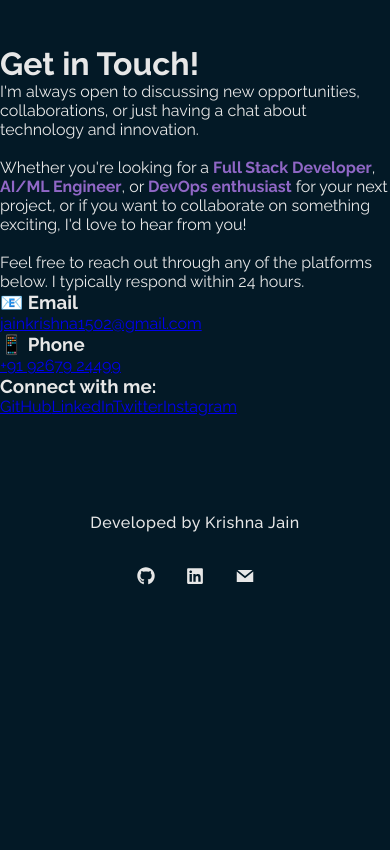
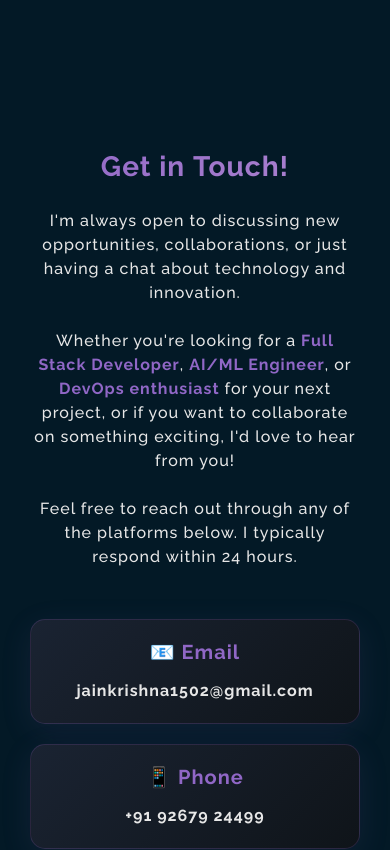
Before and after one commit to KRISHNA-JAIN15/Portfolio, a React (Create React App) app: page /About in a window 390 px wide. Shown: the part 6080-6930 px from the top of the page. Before the commit the page ends 6696 px from the top, so only its background shows below. Built offline with nearby package versions, Linux system fonts and the light colour scheme.

Commit message:
Refactor Contact component for better structure
Updated the Contact component layout and content to improve structure and readability.

```diff
--- a/src/Components/Contact.js
+++ b/src/Components/Contact.js
@@ -2,57 +2,63 @@ import React from "react";
 
 const Contact = () => {
   return (
-    <div className="min-h-screen flex justify-center items-start bg-gray-50 py-12">
-      <div className="max-w-3xl w-full px-6">
-        <h1 className="text-4xl font-bold mb-6">
-          Get in <span className="text-blue-600">Touch</span>!
+    <>
+      <div className="ContactPage">
+        <div className="ContactText">
+          <h1 className="ContactTextHeading">
+            Get in <b>Touch</b>!
           </h1>
-
-        <p className="text-lg text-gray-700 leading-relaxed text-justify mb-10">
+          <p>
             I'm always open to discussing new opportunities, collaborations, or
             just having a chat about technology and innovation.
             <br />
             <br />
-          Whether you're looking for a{" "}
-          <b>Full Stack Developer</b>, <b>AI/ML Engineer</b>, or{" "}
-          <b>DevOps enthusiast</b> for your next project, or if you want to
-          collaborate on something exciting, I'd love to hear from you!
+            Whether you're looking for a <b>Full Stack Developer</b>,{" "}
+            <b>AI/ML Engineer</b>, or <b>DevOps enthusiast</b> for your next
+            project, or if you want to collaborate on something exciting, I'd
+            love to hear from you!
             <br />
             <br />
             Feel free to reach out through any of the platforms below. I
             typically respond within 24 hours.
           </p>
 
-        <div className="grid md:grid-cols-2 gap-8 mb-12">
-          <div>
-            <h3 className="text-xl font-semibold mb-2">📧 Email</h3>
+          <div className="ContactDetails">
+            <div className="ContactItem">
+              <h3>📧 Email</h3>
+              <p>
                 <a
                   href="mailto:jainkrishna1502@gmail.com"
-              className="text-blue-600 hover:underline"
+                  target="_blank"
+                  rel="noopener noreferrer"
                 >
                   jainkrishna1502@gmail.com
                 </a>
+              </p>
             </div>
 
-          <div>
-            <h3 className="text-xl font-semibold mb-2">📱 Phone</h3>
+            <div className="ContactItem">
+              <h3>📱 Phone</h3>
+              <p>
                 <a
                   href="tel:+919267924499"
-              className="text-blue-600 hover:underline"
+                  target="_blank"
+                  rel="noopener noreferrer"
                 >
                   +91 92679 24499
                 </a>
+              </p>
             </div>
           </div>
 
-        <div>
-          <h3 className="text-xl font-semibold mb-4">Connect with me:</h3>
-          <div className="flex flex-wrap gap-4">
+          <div className="SocialLinks">
+            <h3>Connect with me:</h3>
+            <div className="SocialButtons">
               <a
                 href="https://github.com/KRISHNA-JAIN15"
                 target="_blank"
                 rel="noopener noreferrer"
-              className="px-5 py-2 rounded-full bg-gray-800 text-white hover:bg-gray-900 transition"
+                className="SocialButton"
               >
                 GitHub
               </a>
@@ -60,7 +66,7 @@ const Contact = () => {
                 href="https://linkedin.com/in/krishna-jain"
                 target="_blank"
                 rel="noopener noreferrer"
-              className="px-5 py-2 rounded-full bg-blue-600 text-white hover:bg-blue-700 transition"
+                className="SocialButton"
               >
                 LinkedIn
               </a>
@@ -68,7 +74,7 @@ const Contact = () => {
                 href="https://twitter.com/krishna_jain15"
                 target="_blank"
                 rel="noopener noreferrer"
-              className="px-5 py-2 rounded-full bg-sky-500 text-white hover:bg-sky-600 transition"
+                className="SocialButton"
               >
                 Twitter
               </a>
@@ -76,7 +82,7 @@ const Contact = () => {
                 href="https://www.instagram.com/_ufo_believers_/?hl=en"
                 target="_blank"
                 rel="noopener noreferrer"
-              className="px-5 py-2 rounded-full bg-pink-500 text-white hover:bg-pink-600 transition"
+                className="SocialButton"
               >
                 Instagram
               </a>
@@ -84,6 +90,7 @@ const Contact = () => {
           </div>
         </div>
       </div>
+    </>
   );
 };
 
```
Lines whose indentation alone changed are shown as unchanged.
